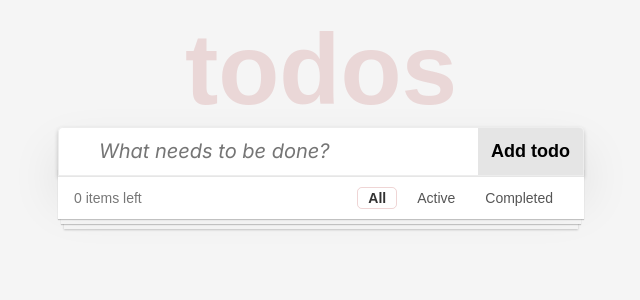
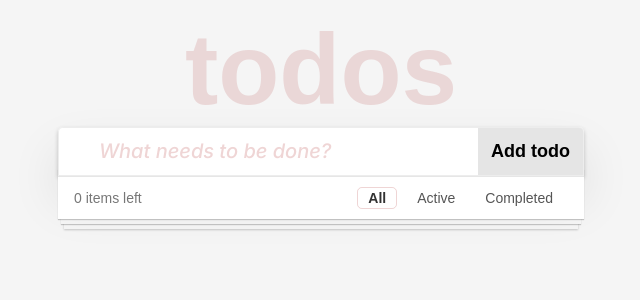
Before and after one commit to parthkanojiya/todo-list-app, a React (Vite) app: page / in a window 1280 px wide. Shown: the top 300 px of the page, without its empty margins (319-959 px from the left). Built offline with nearby package versions, Linux system fonts and the light colour scheme; a web font is replaced by a local one.

Commit message:
Made changes to the UI and added functionality to view active, completed and all todos.

```diff
--- a/src/App.css
+++ b/src/App.css
@@ -52,7 +52,9 @@ h1 {
 
 .input-field::placeholder {
   font-style: italic;
+  font-weight: 500;
   font-family: "Inter", sans-serif;
+  color: rgba(175, 47, 47, 0.2);
 }
 
 .todoForm {
```
